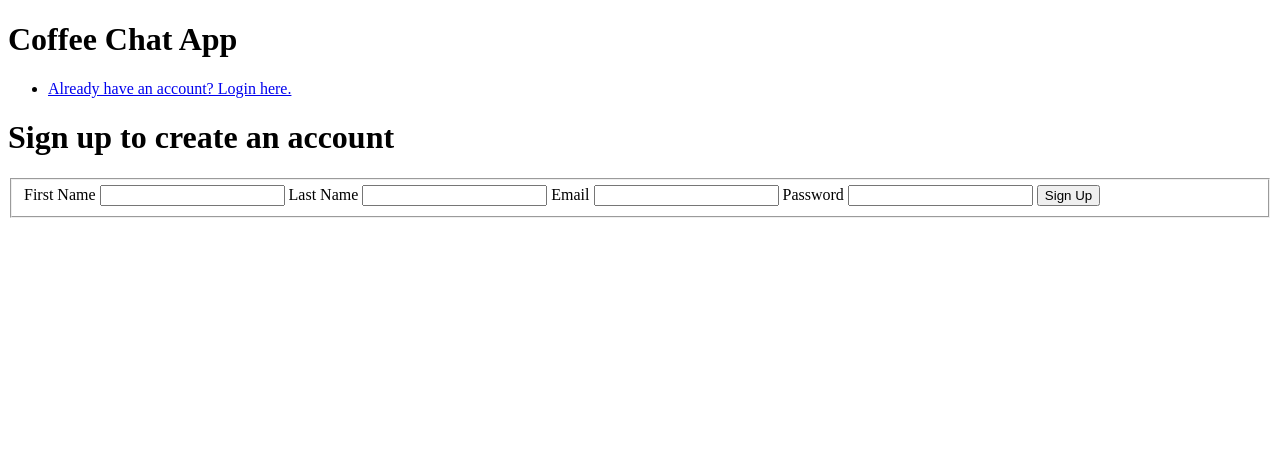
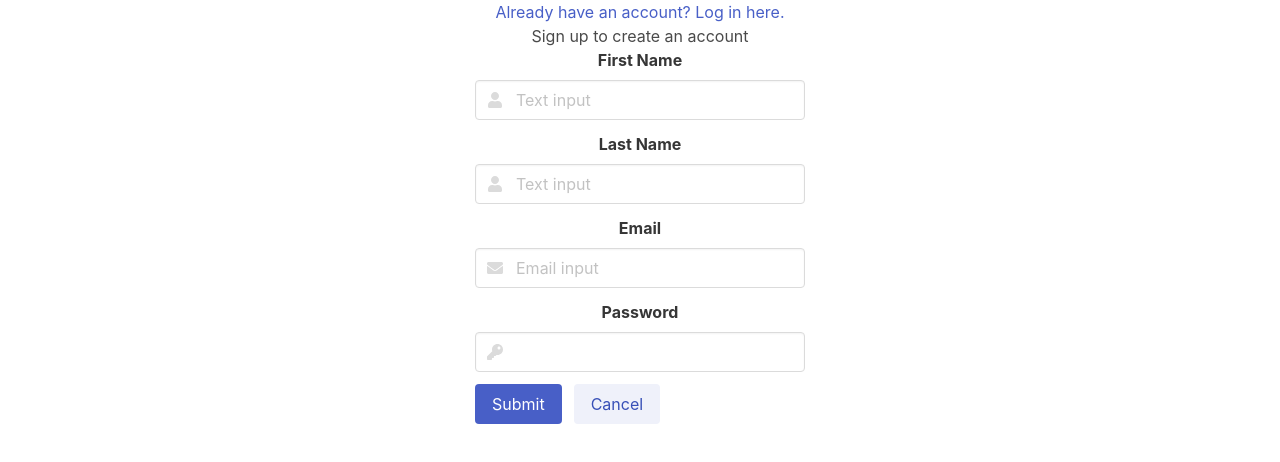
Before and after one commit to paulsobers23/comm-on, a website: page views/register.html in a window 1280 px wide. Drawn offline with nearby package versions, Linux system fonts and the light colour scheme; files that its build step writes are made by us from their sources.

Commit message:
added bulma styling and public folder to views files

```diff
--- /dev/null
+++ b/public/styles/style.css
@@ -0,0 +1,11 @@
+form .field {
+	max-width: 800px;
+}
+
+body{
+  display: flex;
+  justify-content: center;
+  align-items: center;
+  text-align: center;
+
+}
--- a/views/register.html
+++ b/views/register.html
@@ -1,44 +1,79 @@
 <!DOCTYPE html>
 <html lang="en" dir="ltr">
+
 <head>
   <meta charset="utf-8">
+  <meta name="viewport" content="width=device-width, initial-scale=1">
+  <link rel="stylesheet" href="https://cdn.jsdelivr.net/npm/bulma@0.8.2/css/bulma.min.css">
+  <link rel="stylesheet" href="styles/style.css">
   <title>Sign Up</title>
 </head>
+
 <body>
-    <header>
-      <h1>Coffee Chat App</h1>
-      <nav>
-        <ul>
-          <li>
-            <a href="/login">Already have an account? Login here.</a>
-          </li>
-        </ul>
-      </nav>
-    </header>
+
 
   <main>
+    <a href="/login">Already have an account? Log in here.</a>
+
     <h1>Sign up to create an account</h1>
 
-        <form id="registerForm" action="/register" method="post">
-            <fieldset>
-                <label for="first_name">First Name</label>
-                <input id="first_name" type="text" name="first_name">
+    <form id="registerForm" action="/login" method="post">
 
-                <label for="last_name">Last Name</label>
-                <input id="last_name" type="text" name=last_name">
+    <section class="field">
+      <label class="label" for="first_name">First Name</label>
+      <section class="control has-icons-left has-icons-right">
+        <input id="first_name" class="input" type="text" placeholder="Text input">
+        <span class="icon is-small is-left">
+          <i class="fas fa-user"></i>
+        </span>
+      </section>
+    </section>
 
-                <label for="email">Email</label>
-                <input id="email" type="email" name="email">
+    <section class="field">
+      <label for="last_name" class="label">Last Name</label>
+      <section class="control has-icons-left has-icons-right">
+        <input id="last_name" class="input" type="text" placeholder="Text input">
+        <span class="icon is-small is-left">
+          <i class="fas fa-user"></i>
+        </span>
+      </section>
+    </section>
 
-                <label for="password">Password</label>
-                <input id="password" type="password" name="password">
+    <section class="field">
+      <label for="email" class="label">Email</label>
+      <section class="control has-icons-left has-icons-right">
+        <input id="email" class="input" type="email" placeholder="Email input" >
+        <span class="icon is-small is-left">
+          <i class="fas fa-envelope"></i>
+        </span>
+      </section>
+    </section>
 
-                <input type="submit" value="Sign Up" />
-            </fieldset>
-        </form>
+    <section class="field">
+      <label for="password" class="label">Password</label>
+      <section class="control has-icons-left has-icons-right">
+        <input id="password" class="input" type="password" name="password">
+        <span class="icon is-small is-left">
+          <i class="fas fa-key"></i>
+        </span>
+      </section>
+    </section>
 
+    <section class="field is-grouped">
+      <section class="control">
+        <button id="submit" class="button is-link">Submit</button>
+      </section>
+
+      <section class="control">
+        <button class="button is-link is-light">Cancel</button>
+      </section>
+    </section>
+    </form
 
   </main>
 
+  <script defer src="https://use.fontawesome.com/releases/v5.3.1/js/all.js"></script>
+
 </body>
+
 </html>
```
Also changed, not shown: views/login.html (+58 -18 lines). Lines whose indentation alone changed are shown as unchanged.
